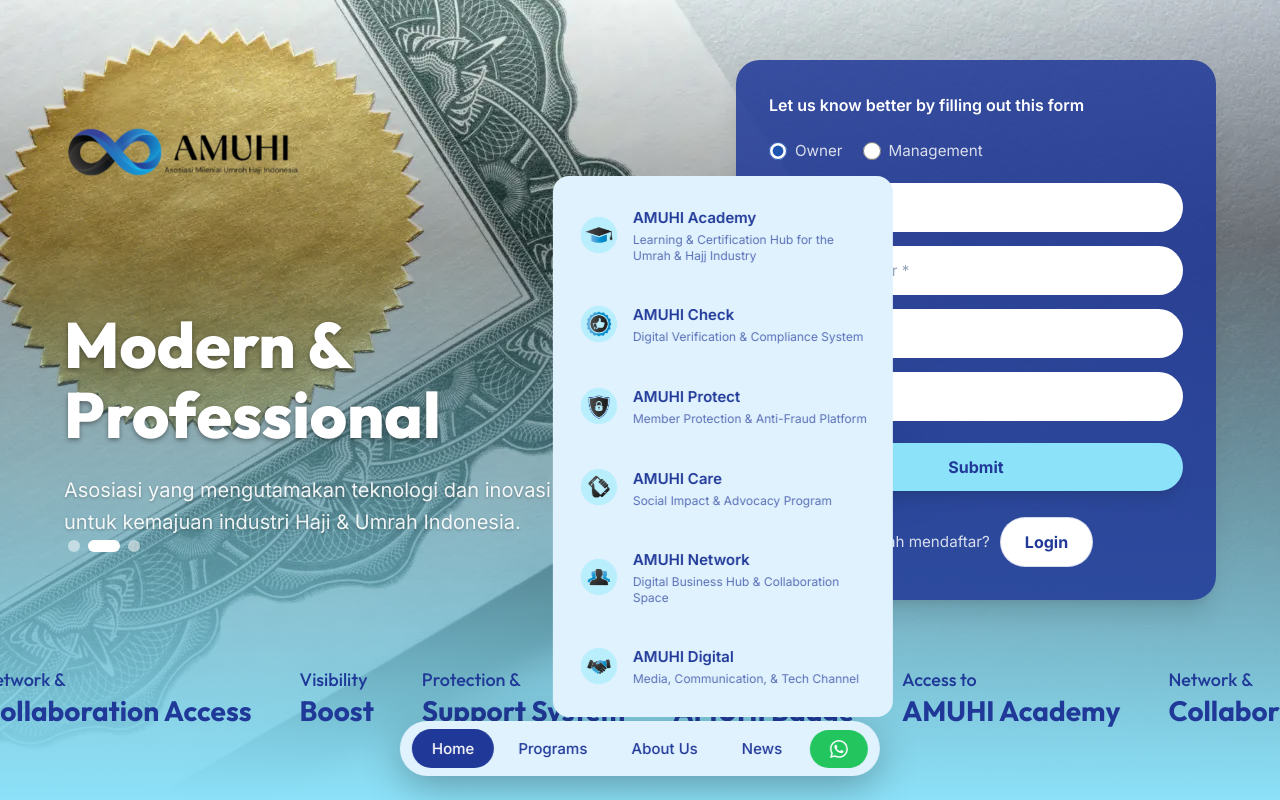
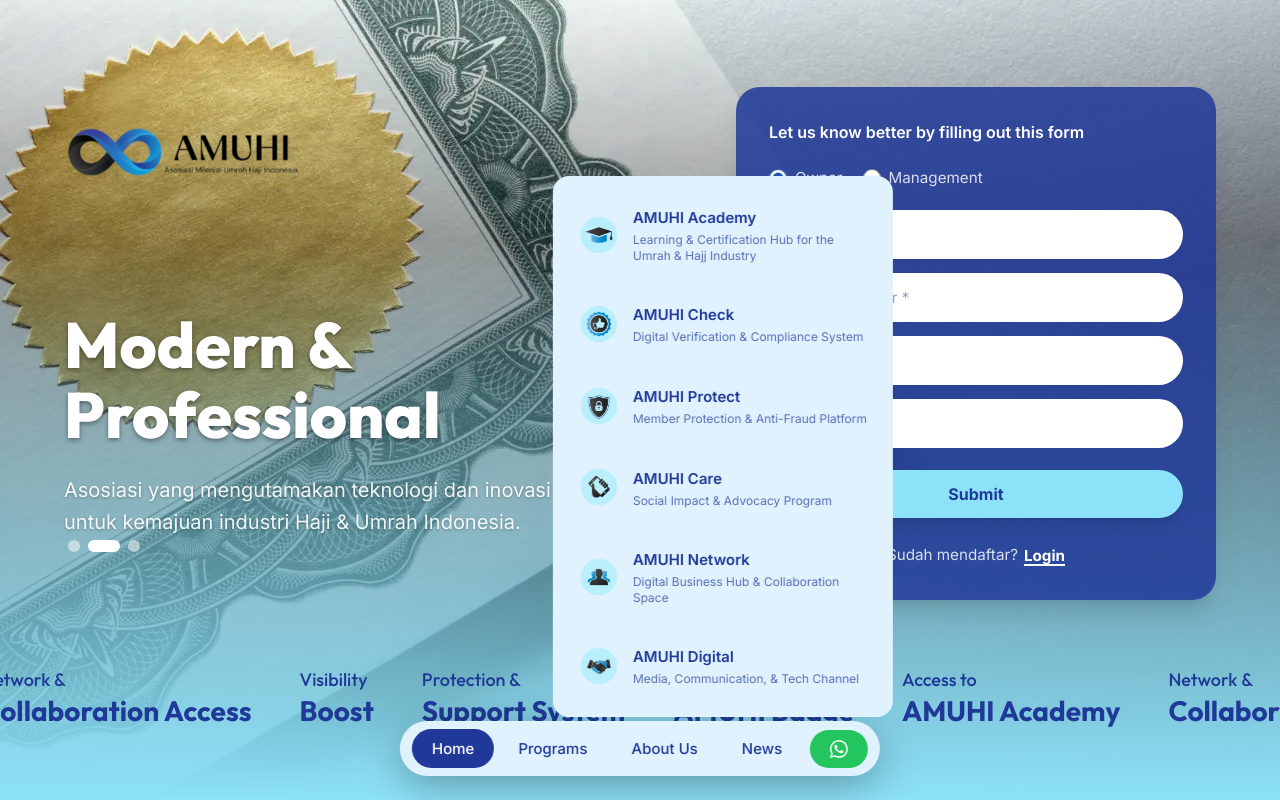
Before and after one commit to nineneel/amuhi-website, a React (Vite) app: page / in a window 1280 px wide. Shown: the top 800 px of the page. Built offline with nearby package versions, Linux system fonts and the light colour scheme.

Commit message:
feat(form): update form login button style

```diff
--- a/src/components/common/LeadForm/LeadForm.css
+++ b/src/components/common/LeadForm/LeadForm.css
@@ -121,33 +121,39 @@
   flex-direction: row;
   align-items: center;
   justify-content: center;
-  gap: 10px;
+  gap: 6px;
   margin-top: 12px;
   font-size: 0.95rem;
   color: var(--lead-form-subtle);
+  line-height: 1.5;
 }
 
 .lead-form__login {
-  width: auto;
-  padding: 14px 24px;
-  border-radius: 999px;
-  border: 1px solid rgba(var(--primary-navy-rgb), 0.18);
-  background: var(--white);
-  color: var(--primary-navy);
-  font-weight: 800;
-  font-size: 1rem;
+  padding: 2px 0;
+  border: none;
+  background: none;
+  color: var(--lead-form-text);
+  font-weight: 700;
+  font-size: 0.95rem;
   cursor: pointer;
-  transition: transform var(--transition-fast), box-shadow var(--transition-fast), background var(--transition-fast), border-color var(--transition-fast);
+  text-decoration: underline;
+  text-decoration-color: currentColor;
+  text-underline-offset: 3px;
+  text-decoration-thickness: 2px;
+  transition: color var(--transition-fast), text-decoration-color var(--transition-fast),
+    text-decoration-thickness var(--transition-fast);
+  box-shadow: none;
 }
 
-.lead-form__login:hover {
-  background: rgba(var(--primary-navy-rgb), 0.04);
-  border-color: rgba(var(--primary-navy-rgb), 0.3);
-  transform: translateY(-1px);
+.lead-form__login:hover,
+.lead-form__login:focus-visible {
+  color: var(--primary-cyan);
+  text-decoration-thickness: 3px;
 }
 
-.lead-form[data-variant='light'] .lead-form__login:hover {
-  background: rgba(var(--primary-navy-rgb), 0.04);
+.lead-form__login:focus-visible {
+  outline: 2px solid rgba(var(--primary-light-rgb), 0.7);
+  outline-offset: 2px;
 }
 
 @media (max-width: 640px) {
```
